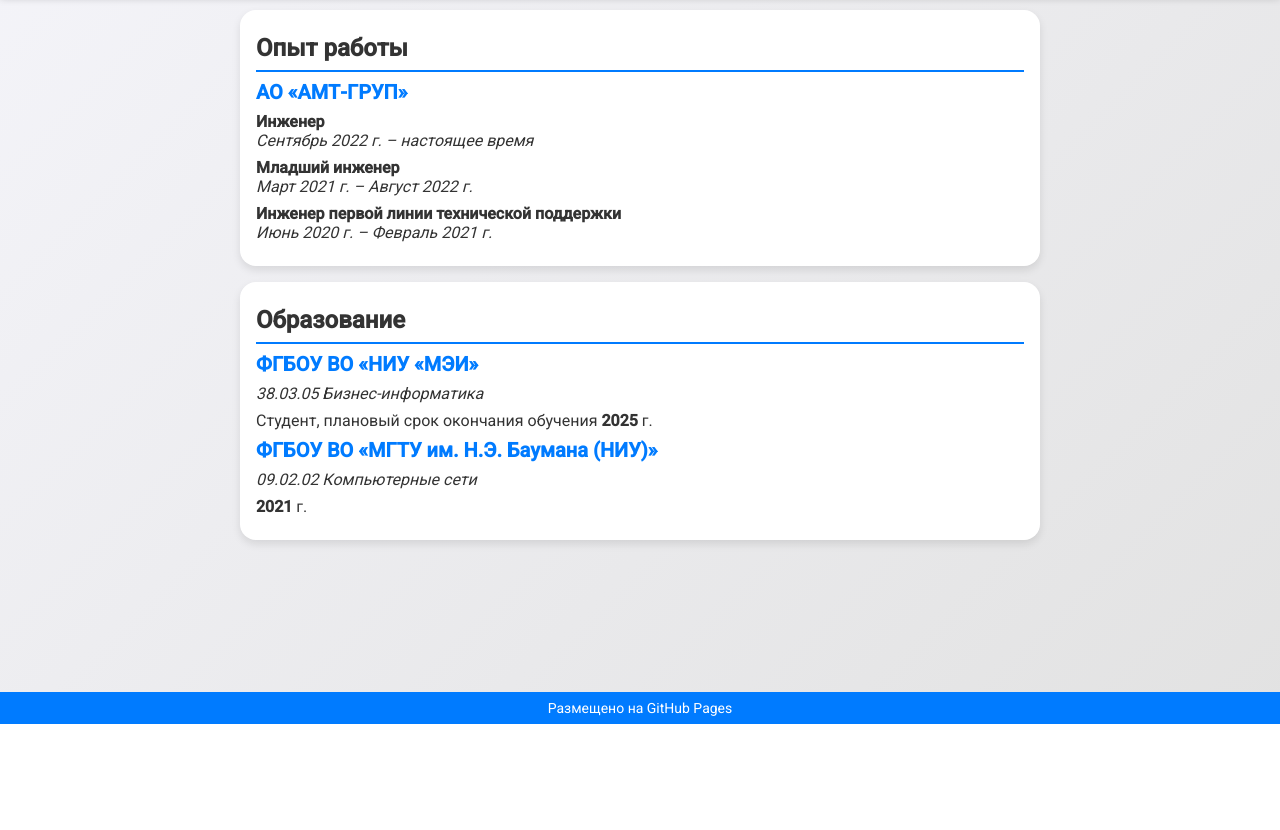
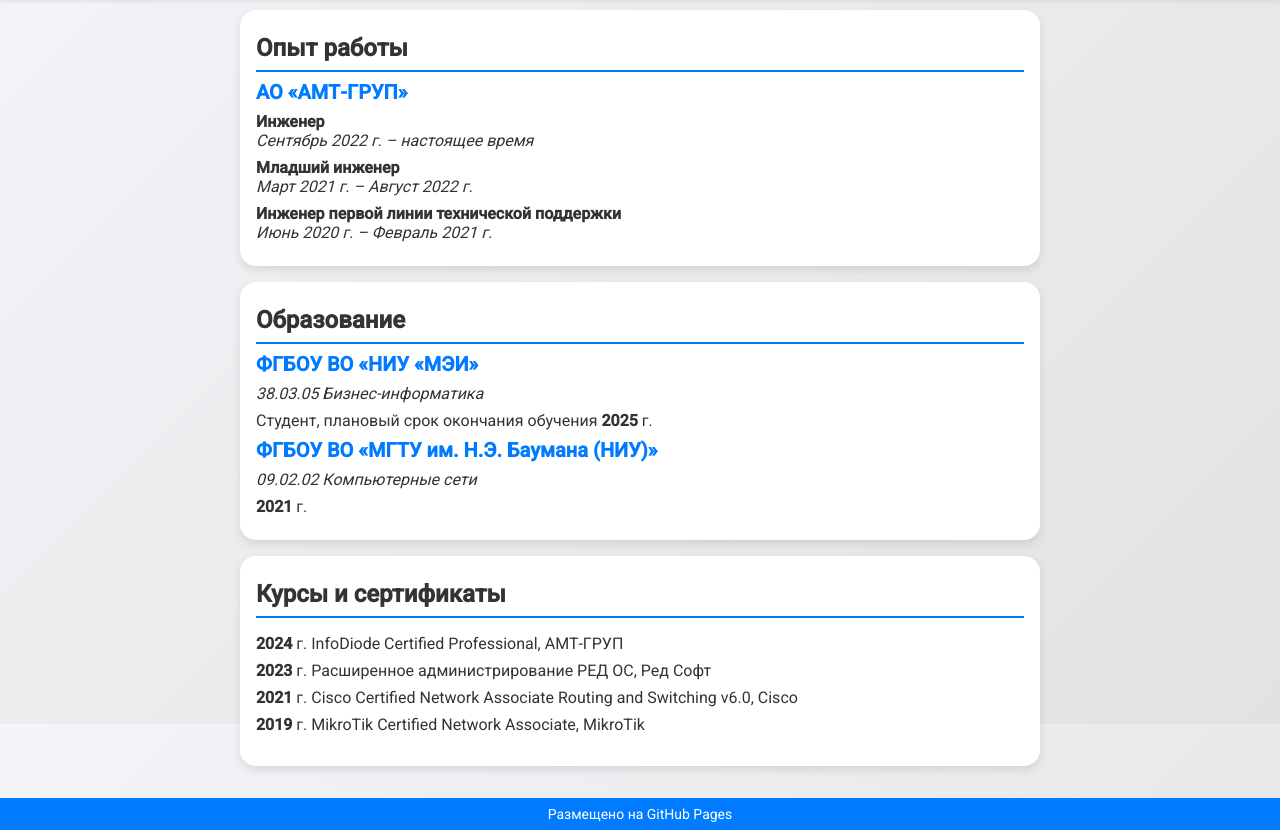
Before and after one commit to egorstepanovcl/egorstepanovcl.github.io, a plain HTML site: page index.html in a window 1280 px wide. Shown: the part 76-906 px from the top of the page. Before the commit the page ends 800 px from the top, so only its background shows below. Drawn offline with Linux system fonts and the light colour scheme.

Commit message:
Добавлен раздел Курсы и сертификаты

```diff
--- a/index.html
+++ b/index.html
@@ -112,6 +112,15 @@
             <p><span class="italic">09.02.02 Компьютерные сети</span></p>
             <p><strong>2021</strong> г.</span></p>
         </div>
+        <div class="section" id="certificates">
+            <h2>Курсы и сертификаты</h2>
+            <ul>
+                <li><strong>2024</strong> г. InfoDiode Certified Professional, АМТ-ГРУП</li>
+                <li><strong>2023</strong> г. Расширенное администрирование РЕД ОС, Ред Софт</li>
+                <li><strong>2021</strong> г. Cisco Certified Network Associate Routing and Switching v6.0, Cisco</li>
+                <li><strong>2019</strong> г. MikroTik Certified Network Associate, MikroTik</li>
+            </ul>
+        </div>
     </div>
     <footer>
         Размещено на <a href="https://pages.github.com/" target="_blank" style="color: #fff;">GitHub Pages</a>
```
